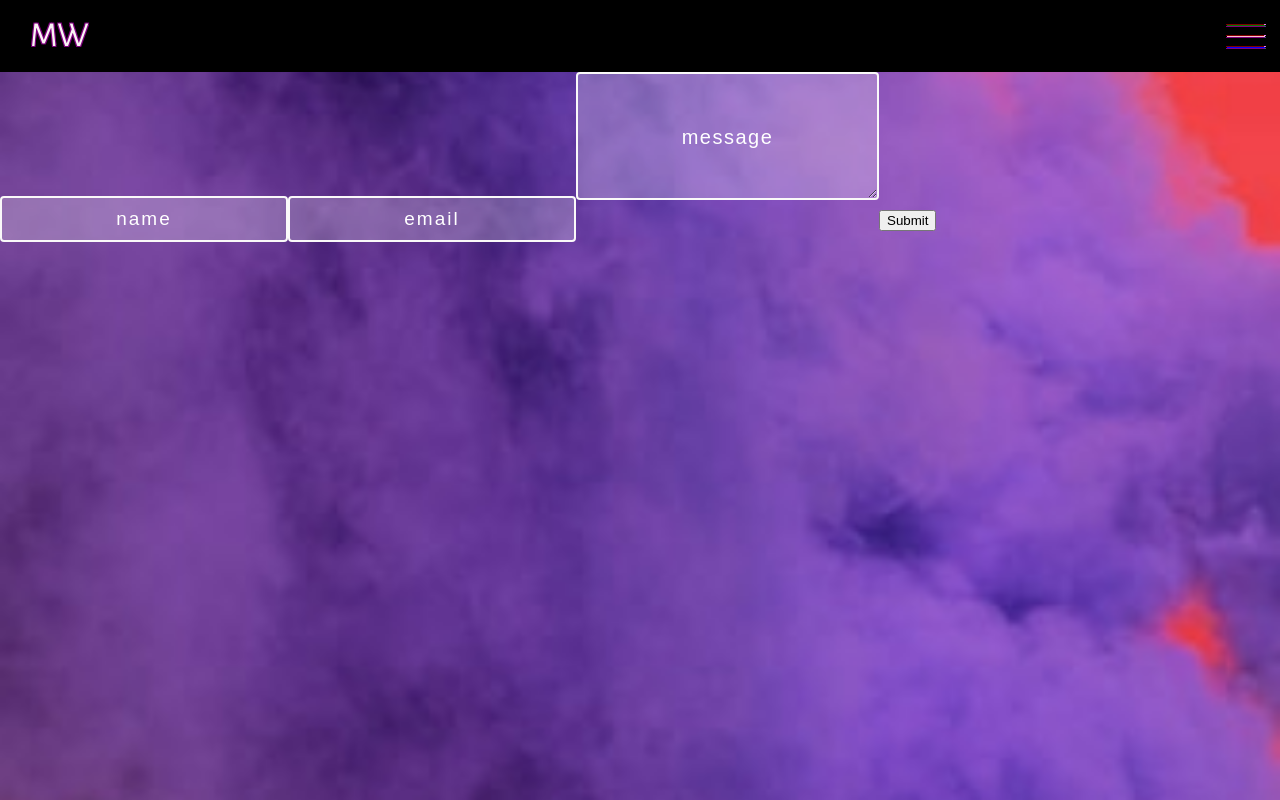
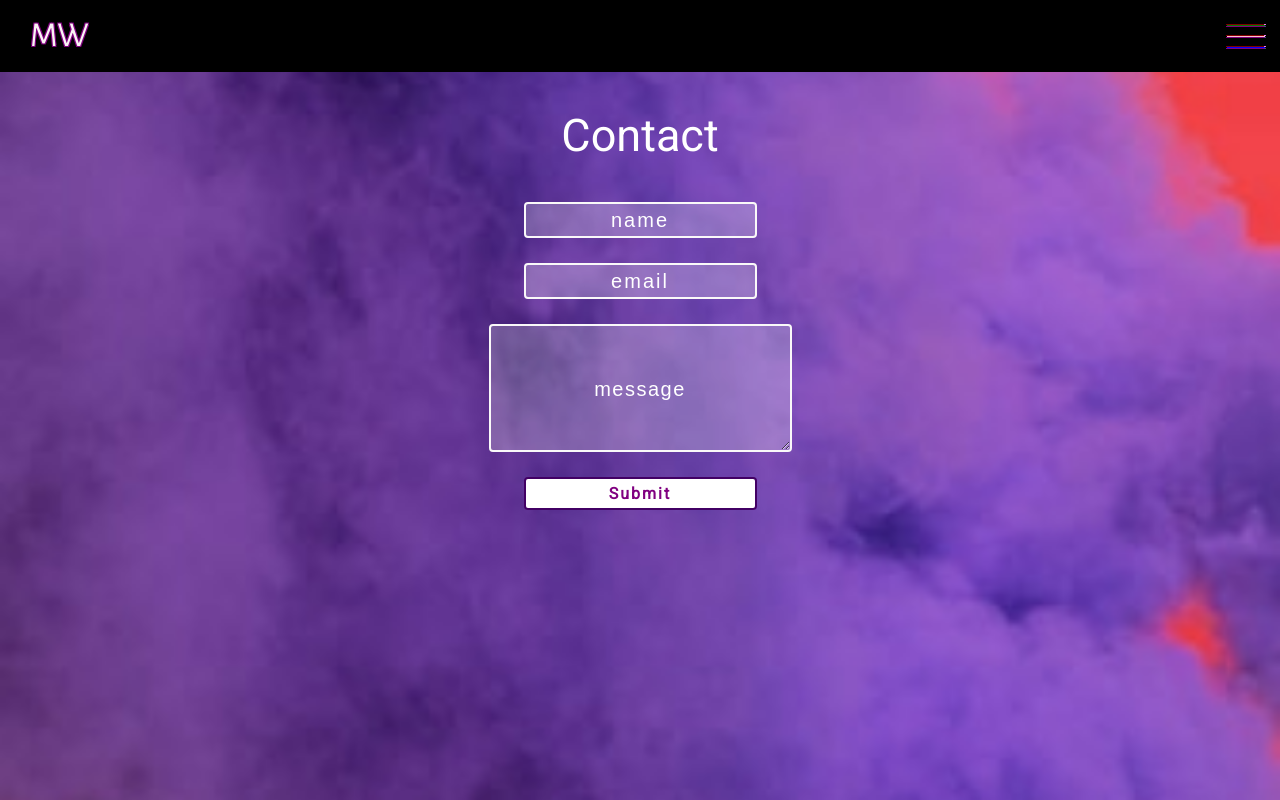
Before and after one commit to mariannas-web/front-end, a React (Create React App) app: page /contact in a window 1280 px wide. Built offline with nearby package versions, Linux system fonts and the light colour scheme; no server answers; a web font is replaced by a local one.

Commit message:
added styling to contact form

```diff
--- a/src/components/contact/contact.js
+++ b/src/components/contact/contact.js
@@ -1,4 +1,5 @@
 import React from 'react'
+import '../styles/forms/form.css'
 import axios from 'axios'
 
 export default class Contact extends React.Component{
@@ -20,12 +21,14 @@ export default class Contact extends React.Component{
 
     submitHandler = (event) => {
         event.preventDefault()
+        console.log(this.state)
     }
 
     render(){
         return(
-            <div>
-                <form type='submit'>
+            <div className='form-container'>
+                <h1 id='contact-header'>Contact</h1>
+                <form className='contact-form' type='submit'>
                     <input type='text'
                            placeholder='name'
                            value={this.state.name}
@@ -44,7 +47,7 @@ export default class Contact extends React.Component{
                            name='message'
                            onChange={this.changeHandler}
                     />
-                    <button onClick={this.submitHandler}>Submit</button>
+                    <p className='button' onClick={this.submitHandler}>Submit</p>
                 </form>
             </div>
         )
--- a/src/components/styles/forms/form.css
+++ b/src/components/styles/forms/form.css
@@ -137,3 +137,12 @@ input:focus{
         width: 225px;
     }
 }
+
+#contact-header{
+    font-size: 45px;
+    margin-bottom: 40px;
+}
+
+.contact-form input{
+    margin-bottom: 25px;
+}
```
